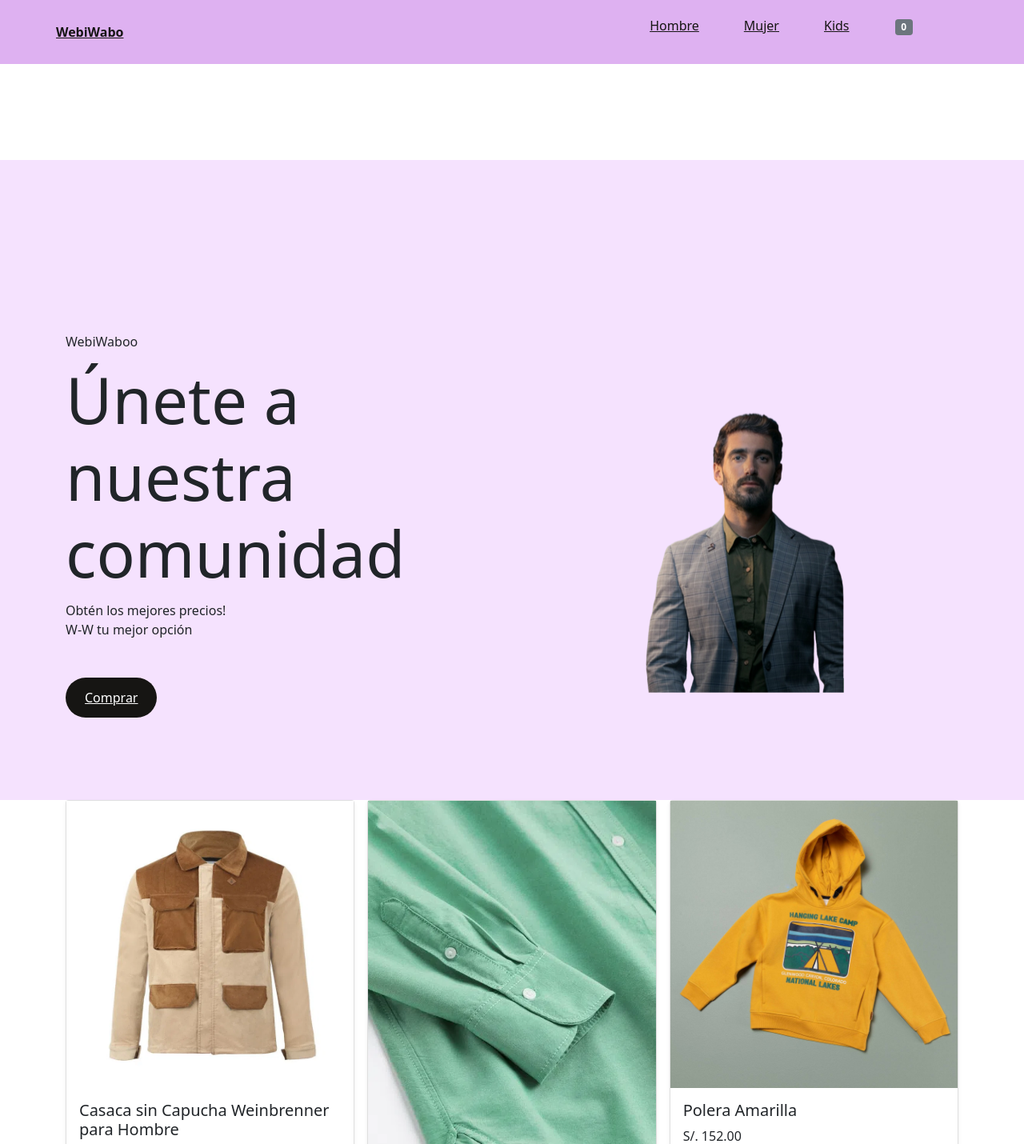
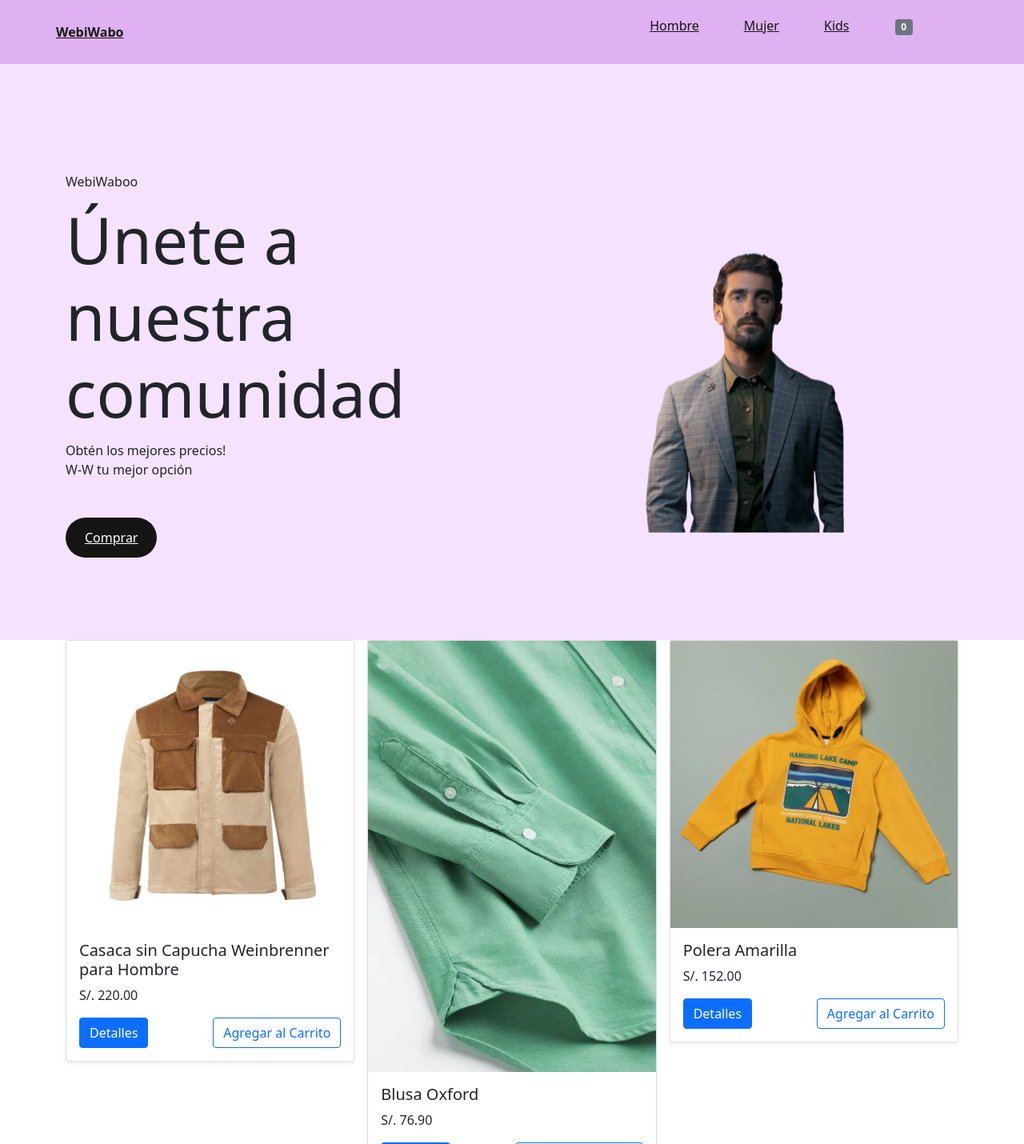
Before and after one commit to NIIIC7/TPW_TiendaOnline, a PHP site: page / in a window 1280 px wide. Shown: the top 1430 px of the page at 80% size. Run offline with PHP 8.4, Linux system fonts and the light colour scheme; data comes from the database, SQL or seed files in the repository.

Commit message:
styles.css
configuracion

```diff
--- a/assets/scss/styles.css
+++ b/assets/scss/styles.css
@@ -50,7 +50,7 @@ img {
 }
 
 .main {
-  margin-top:200px;
+
   overflow: hidden;
 }
 
```
